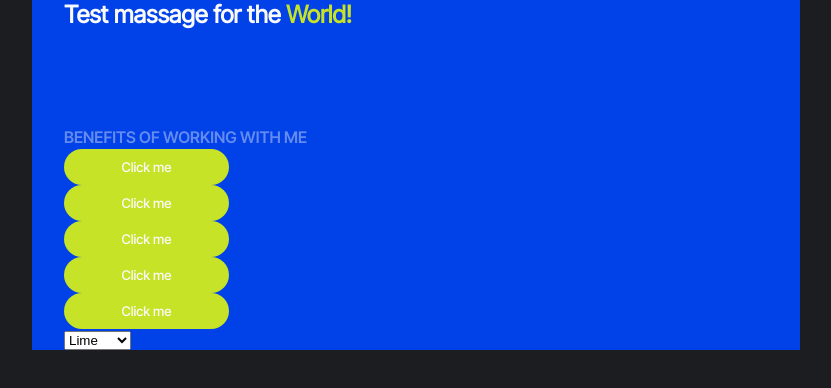
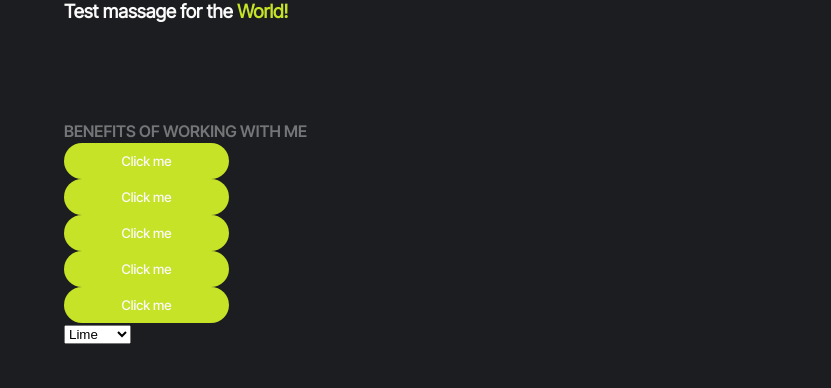
Before and after one commit to nestertsovv/dream-team-project-js, a website built with Vite: page src/index.html in a window 1280 px wide. Shown: the whole page, without its empty margins (224-1055 px from the left). Built offline with nearby package versions, Linux system fonts and the light colour scheme; what accordion-js would draw is missing.

Commit message:
removed container bg; added body bg; change span to h2 tag

```diff
--- a/src/css/base/container.css
+++ b/src/css/base/container.css
@@ -4,13 +4,11 @@
   width: 1440px;
   padding: 0 32px;
   margin: 0 auto;
-  background: var(--bg-main);
 }
 
 @media screen and (min-width: 768px) and (max-width: 1439px) {
   .container {
     width: 768px;
-    background: var(--blue);
   }
 }
 
@@ -18,7 +16,6 @@
   .container {
     min-width: 320px;
     width: 100%;
-    background: var(--tomato);
     padding: 0 16px;
   }
 }
--- a/src/index.html
+++ b/src/index.html
@@ -20,6 +20,7 @@
     <load ="partials/reviews.html" />
     <load ="partials/works.html" />
 
+    <section class="section">
       <div class="container">
         <section class="section">
           <h1>
@@ -27,7 +28,7 @@
           </h1>
         </section>
         <section class="section">
-        <span class="section-name">Benefits of working with me</span>
+          <h2 class="section-name">Benefits of working with me</h2>
           <button class="main-btn js-change-theme">
             <div class="btn-bg bg-color"></div>
             <span>Click me</span>
@@ -59,6 +60,7 @@
           </select>
         </section>
       </div>
+    </section>
 
     <script type="module" src="./main.js"></script>
   </body>
```
Lines whose indentation alone changed are shown as unchanged.
